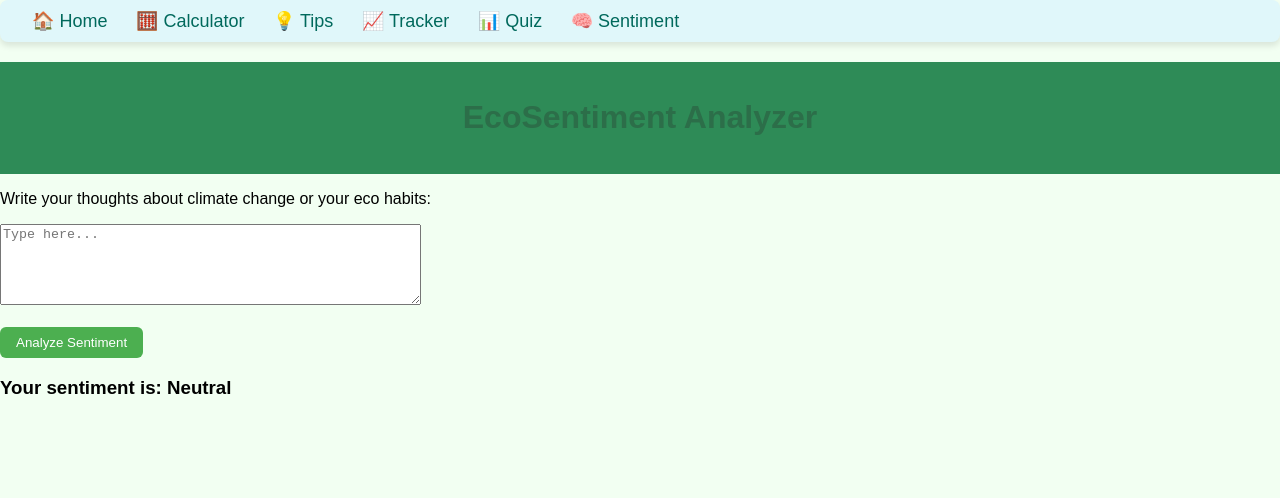
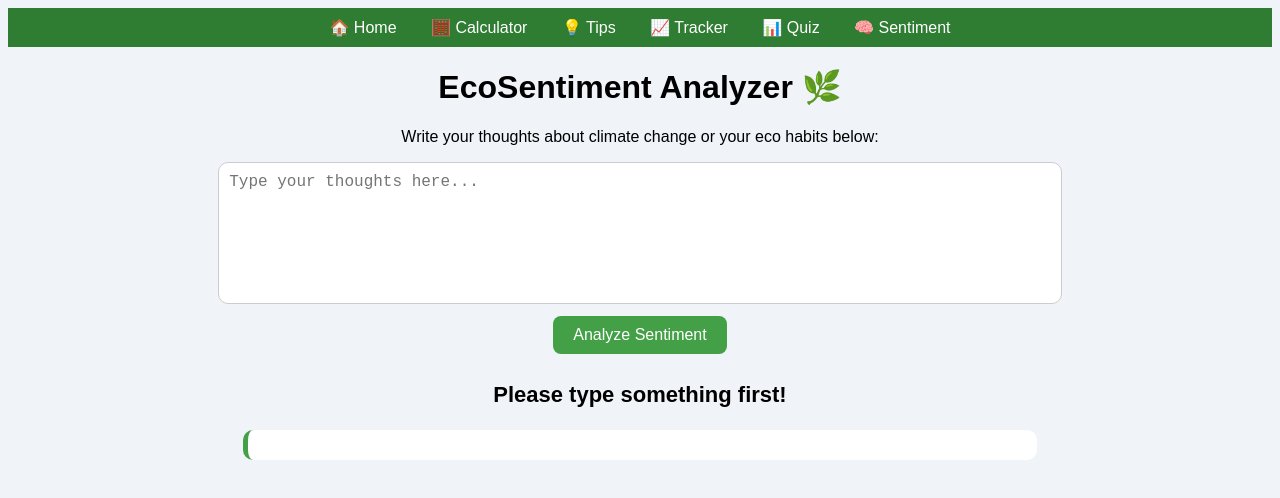
Before and after one commit to HarshaHarrison/ECOSTEP, a plain HTML site: page sentiment.html in a window 1280 px wide. Both pictures are taken after a click on the button "Analyze Sentiment". Drawn offline with Linux system fonts and the light colour scheme.

Commit message:
Update sentiment.html

```diff
--- a/sentiment.html
+++ b/sentiment.html
@@ -2,9 +2,80 @@
 <html lang="en">
 <head>
   <meta charset="UTF-8" />
-  <title>EcoSentiment Analyzer - EcoSteps</title>
-  <link rel="stylesheet" href="css/styles.css" />
+  <title>EcoSentiment Analyzer 🌿 (Word-Based Smart Model)</title>
+  <style>
+    body {
+      font-family: 'Poppins', sans-serif;
+      text-align: center;
+      background: #f0f4f8;
+      transition: background 0.6s ease-in-out;
+    }
+    .navbar {
+      background-color: #2e7d32;
+      padding: 10px;
+    }
+    .navbar a {
+      color: white;
+      padding: 10px 15px;
+      text-decoration: none;
+      font-weight: 500;
+    }
+    .navbar a:hover {
+      background-color: #1b5e20;
+      border-radius: 8px;
+    }
+    textarea {
+      width: 65%;
+      height: 120px;
+      border-radius: 10px;
+      border: 1px solid #ccc;
+      padding: 10px;
+      font-size: 16px;
+      resize: none;
+    }
+    button {
+      background-color: #43a047;
+      color: white;
+      border: none;
+      padding: 10px 20px;
+      border-radius: 8px;
+      font-size: 16px;
+      cursor: pointer;
+      margin: 8px;
+      transition: background 0.3s;
+    }
+    button:hover { background-color: #2e7d32; }
+    #sentimentResult {
+      margin-top: 20px;
+      font-size: 22px;
+      font-weight: bold;
+    }
+    #ecoMessage {
+      margin-top: 10px;
+      font-size: 18px;
+      color: #333;
+      font-style: italic;
+    }
+    .examples {
+      margin: 20px auto;
+      width: 60%;
+      background: #e8f5e9;
+      padding: 15px;
+      border-radius: 12px;
+    }
+    #wordAnalysis {
+      background: #fff;
+      margin: 20px auto;
+      width: 60%;
+      padding: 15px;
+      border-radius: 10px;
+      text-align: left;
+      border-left: 5px solid #43a047;
+      font-size: 16px;
+    }
+  </style>
 </head>
+
 <body>
   <div class="navbar">
     <a href="index.html">🏠 Home</a>
@@ -15,41 +86,69 @@
     <a href="sentiment.html">🧠 Sentiment</a>
   </div>
 
-  <header>
-    <h1>EcoSentiment Analyzer</h1>
-  </header>
+  <h1>EcoSentiment Analyzer 🌿</h1>
+  <p>Write your thoughts about climate change or your eco habits below:</p>
 
-  <section>
-    <p>Write your thoughts about climate change or your eco habits:</p>
-    <textarea id="userInput" rows="5" cols="50" placeholder="Type here..."></textarea><br><br>
+  <textarea id="userInput" placeholder="Type your thoughts here..."></textarea><br>
   <button onclick="analyzeSentiment()">Analyze Sentiment</button>
 
   <h3 id="sentimentResult"></h3>
-  </section>
+  <p id="ecoMessage"></p>
+  <div id="wordAnalysis"></div>
+
+
 
   <script>
+    const ecoPos = ["green","clean","recycle","happy","eco","plant","renewable","save","hope","solar","positive","good","love","great","improve"];
+    const ecoNeg = ["pollution","waste","dirty","sad","bad","angry","frustrated","deforestation","plastic","problem","hate","terrible","disappointed","toxic"];
+
+    function insertExample(text) {
+      document.getElementById("userInput").value = text;
+    }
+
     function analyzeSentiment() {
-      const text = document.getElementById("userInput").value.toLowerCase();
-      const positiveWords = ["good", "great", "happy", "positive", "clean", "green", "eco"];
-      const negativeWords = ["bad", "sad", "pollution", "waste", "dirty", "negative"];
+      const text = document.getElementById("userInput").value.toLowerCase().trim();
+      const result = document.getElementById("sentimentResult");
+      const message = document.getElementById("ecoMessage");
+      const analysis = document.getElementById("wordAnalysis");
 
+      if (!text) {
+        result.innerText = "Please type something first!";
+        return;
+      }
+
+      // Word-based scoring
       let score = 0;
+      const foundPos = ecoPos.filter(word => text.includes(word));
+      const foundNeg = ecoNeg.filter(word => text.includes(word));
 
-      positiveWords.forEach(word => {
-        if (text.includes(word)) score++;
-      });
+      score += foundPos.length * 1.2;  // stronger impact for positive words
+      score -= foundNeg.length * 1.5;  // stronger penalty for negative words
 
-      negativeWords.forEach(word => {
-        if (text.includes(word)) score--;
-      });
+      // Normalize
+      const normalized = 1 / (1 + Math.exp(-score / 3)); // logistic scale 0–1
 
-      let result = "Neutral";
+      let sentiment, bgColor, msg;
+      if (normalized > 0.66) {
+        sentiment = "Positive 😊";
+        bgColor = "#c8f7c5";
+        msg = "Wonderful! Your eco enthusiasm is inspiring 🌱";
+      } else if (normalized < 0.4) {
+        sentiment = "Negative 😟";
+        bgColor = "#f7c5c5";
+        msg = "Don’t worry — awareness is the first step to action 💚";
+      } else {
+        sentiment = "Neutral 😐";
+        bgColor = "#f0f4f8";
+        msg = "Your eco mindset is balanced — every small step counts 🌍";
+      }
 
-      if (score > 0) result = "Positive 😊";
-      else if (score < 0) result = "Negative 😟";
+      document.body.style.background = bgColor;
+      result.innerText = `Sentiment: ${sentiment} (Score: ${(normalized*100).toFixed(2)}%)`;
+      message.innerText = msg;
 
-      document.getElementById("sentimentResult").innerText =
-        `Your sentiment is: ${result}`;
+      // Word Analysis
+
     }
   </script>
 </body>
```
Lines whose indentation alone changed are shown as unchanged.
